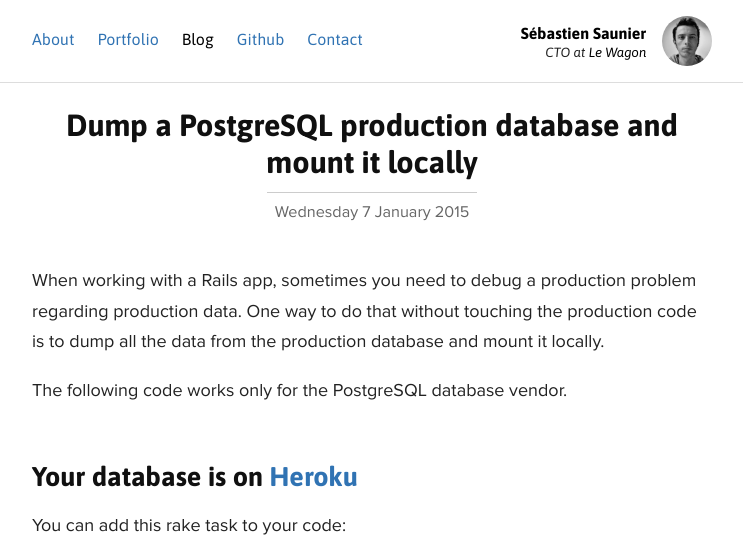
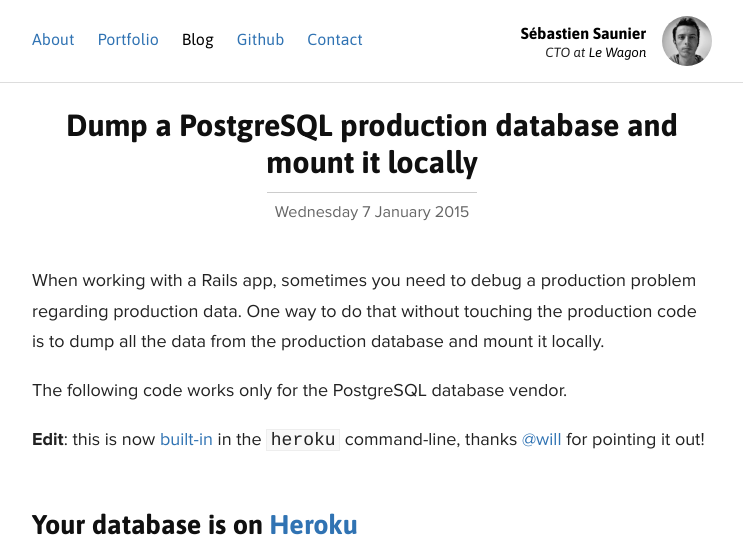
Before and after one commit to ssaunier/ssaunier.github.io, a Jekyll site: the page built from _posts/2015-01-07-dump-a-postgresql-production-database-and-mount-it-locally.markdown, in a window 1280 px wide, cut to the strip 0-556 px from the top of the page. Shown: the whole strip, without its empty margins (268-1011 px from the left). Built offline with Jekyll 4.4.1, drawn with Linux system fonts in a browser that asks for light colours; Markdown is read by kramdown in place of the engine named in the settings; comment, search, counter and statistics services are not loaded.

Commit message:
`heroku` cli can push/pull a DB

```diff
--- a/_posts/2015-01-07-dump-a-postgresql-production-database-and-mount-it-locally.markdown
+++ b/_posts/2015-01-07-dump-a-postgresql-production-database-and-mount-it-locally.markdown
@@ -10,6 +10,8 @@
 code is to dump all the data from the production database and mount it locally.
 
 The following code works only for the PostgreSQL database vendor.
+
+**Edit**: this is now [built-in](https://devcenter.heroku.com/articles/heroku-postgresql#pg-pull) in the `heroku` command-line, thanks [@will](https://github.com/will) for pointing it out!
 
 ## Your database is on [Heroku](https://www.heroku.com/postgres)
 
```
